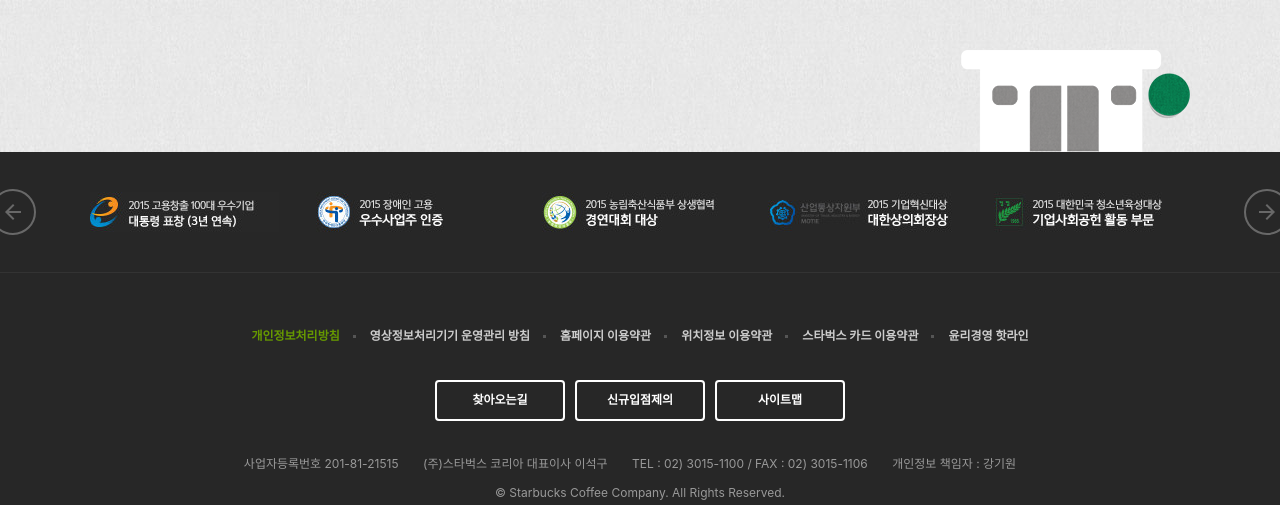
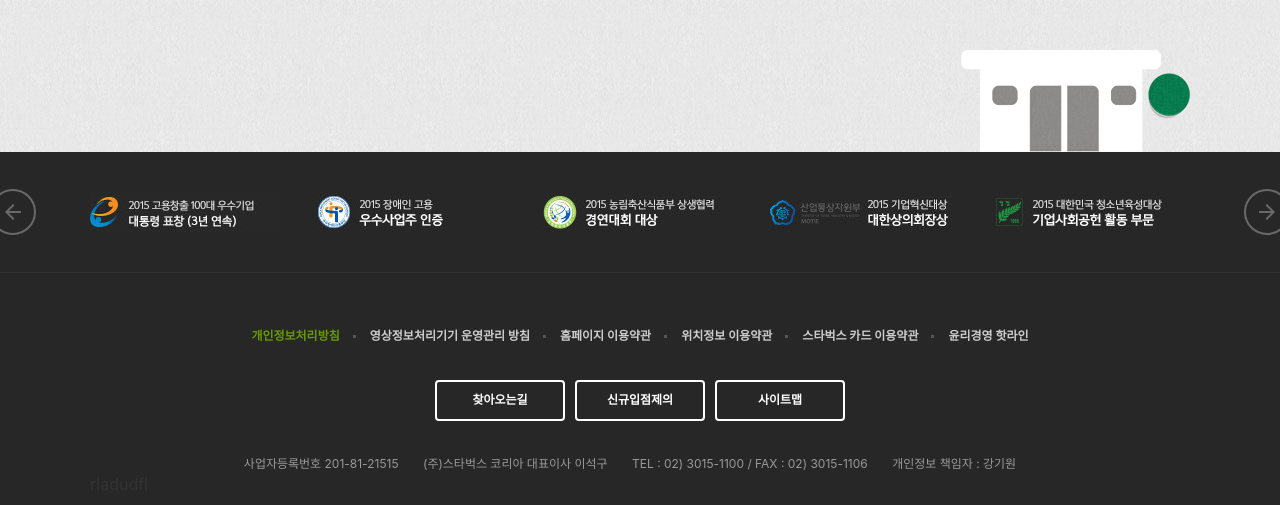
Before and after one commit to Yaribongbong/Starbucks, a plain HTML site: page index.html in a window 1280 px wide. Shown: the part 4816-5321 px from the top of the page. Drawn offline with nearby package versions, Linux system fonts and the light colour scheme; a script that the page names is missing.

Commit message:
https://github.com/Yaribong/Starbucks.git

```diff
--- a/index.html
+++ b/index.html
@@ -653,6 +653,7 @@
         <span>TEL : 02) 3015-1100 / FAX : 02) 3015-1106</span>
         <span>개인정보 책임자 : 강기원</span>
       </div>
+      rladudfl
 
       <p class="copyright">
         &copy; <span class="this-year"></span> Starbucks Coffee Company. All Rights Reserved.
```
